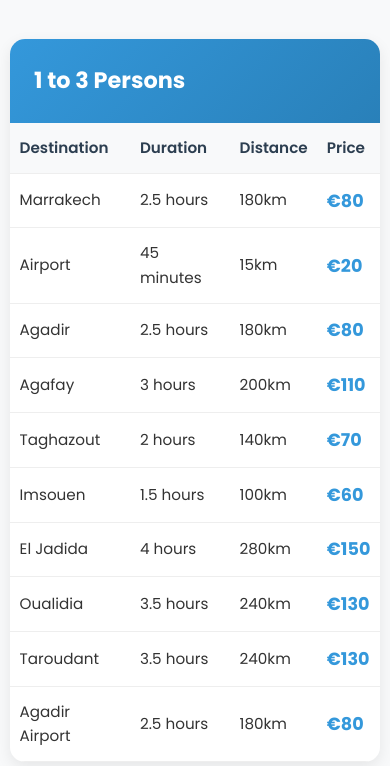
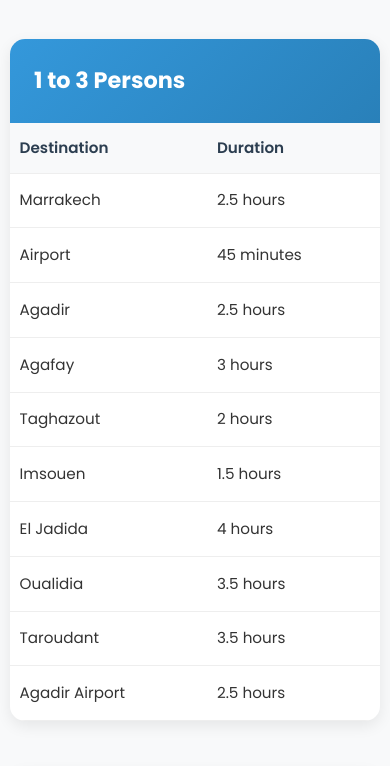
Before and after one commit to TarikZd/essaouira-kaouki-surf, a plain HTML site: page transfers.html in a window 390 px wide. Shown: the part 1720-2486 px from the top of the page. Drawn offline with Linux system fonts and the light colour scheme.

Commit message:
Fix pricing tables overflow on mobile devices
- Added min-width: 600px to pricing tables to ensure proper column display
- Added white-space: nowrap to table cells to prevent text wrapping
- Added position: sticky and z-index: 1 to table headers for better mobile scrolling
- Added -webkit-overflow-scrolling: touch for smooth iOS scrolling
- Tables now scroll horizontally on mobile while maintaining readability

```diff
--- a/css/style.css
+++ b/css/style.css
@@ -582,10 +582,12 @@ body {
 
 .table-responsive {
     overflow-x: auto;
+    -webkit-overflow-scrolling: touch;
 }
 
 .pricing-table table {
     width: 100%;
+    min-width: 600px;
     border-collapse: collapse;
 }
 
@@ -594,12 +596,16 @@ body {
     padding: 1rem;
     text-align: left;
     border-bottom: 1px solid #eee;
+    white-space: nowrap;
 }
 
 .pricing-table th {
     background: #f8f9fa;
     font-weight: 600;
     color: #2c3e50;
+    position: sticky;
+    top: 0;
+    z-index: 1;
 }
 
 .pricing-table td:last-child {
```
